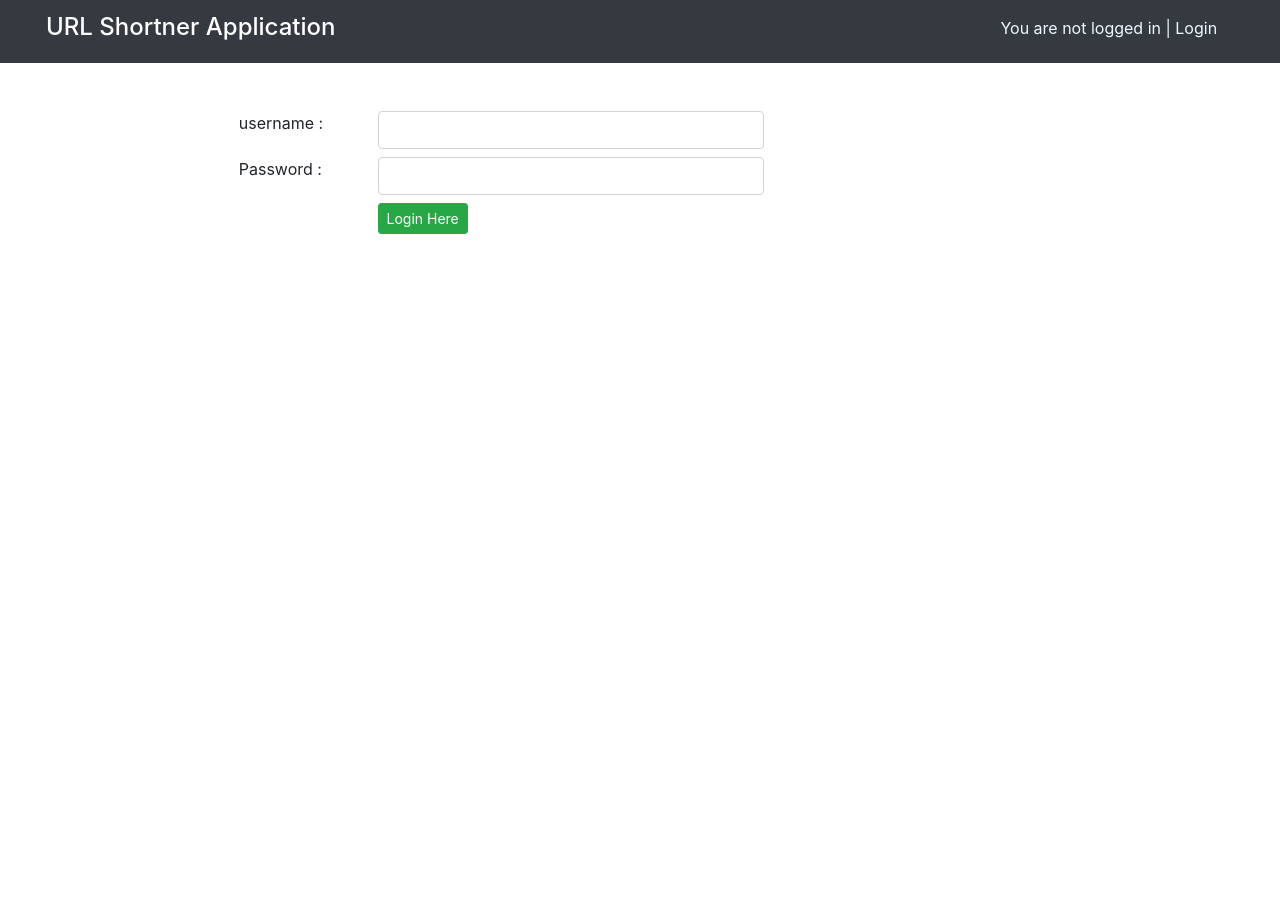
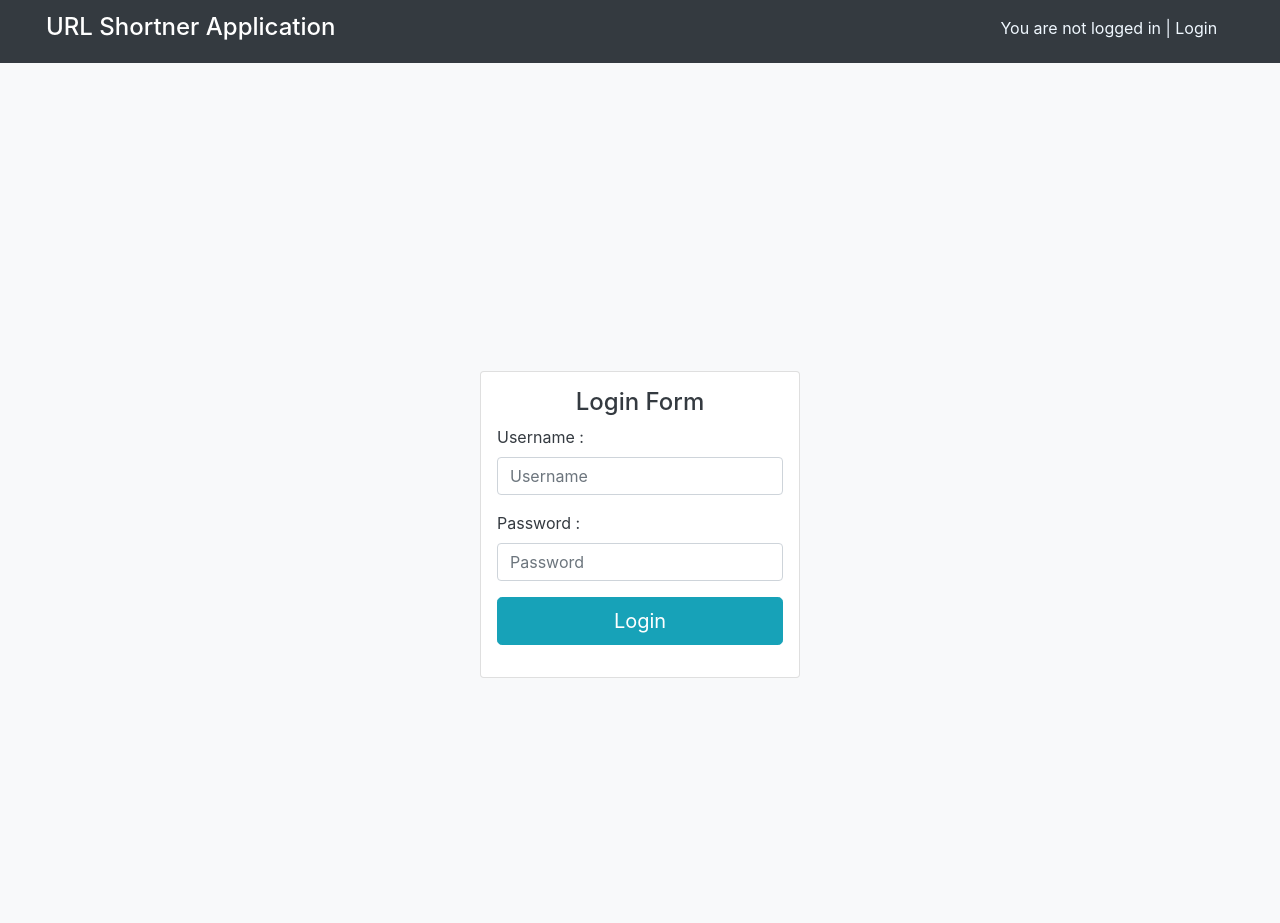
Before and after one commit to ravinasavani/shortenedurl, a Django app: page / in a window 1280 px wide. Run offline with Django 4.2, Linux system fonts and the light colour scheme.

Commit message:
style the form

```diff
--- a/templates/base.html
+++ b/templates/base.html
@@ -6,13 +6,16 @@
     <meta http-equiv="X-UA-Compatible" content="ie=edge" />
     <link rel="stylesheet" href="https://cdn.jsdelivr.net/npm/bootstrap@4.6.1/dist/css/bootstrap.min.css">
     <link rel="stylesheet" href="https://cdnjs.cloudflare.com/ajax/libs/font-awesome/4.7.0/css/font-awesome.min.css">
-    <script src="https://cdn.jsdelivr.net/npm/jquery@3.6.0/dist/jquery.slim.min.js"></script>
-    <script src="https://cdn.jsdelivr.net/npm/popper.js@1.16.1/dist/umd/popper.min.js"></script>
     <script src="https://cdn.jsdelivr.net/npm/bootstrap@4.6.1/dist/js/bootstrap.bundle.min.js"></script>
     <title>URL Shortner | {% block title %}{% endblock %}</title>
+    <style>
+      body,html {
+          height: 100%;
+          overflow: hidden;
+      }
+    </style>
   </head>
   <body>
-
     <div class="col-md-12 d-flex bg-dark ">
       <div class="col-md-9">
         <nav class="navbar navbar-expand-sm bg-dark navbar-dark">
@@ -33,8 +36,7 @@
         {% endif %}
       </div>
     </div>
-
-    <div class="container">
+    <div class="container-fluid h-100 text-dark">
         {% block content %}{% endblock %}
     </div>
   </body>
--- a/templates/home.html
+++ b/templates/home.html
@@ -7,10 +7,9 @@
 {% block content %}
     <div class="container">
         <div class="col-md-6 my-3">
-
             <form method="POST" action="{% url 'createshorturl' %}">
                 {% csrf_token %}
-                <label>URL</label>
+                <h5>Paste the URL to be shortened</h5>
                 <input type="url" name="url" placeholder="Enter the link here" class="form-control" required>
                 <button type="submit" class="btn btn-success my-2">Shorten URL</button>
             </form>
@@ -28,7 +27,6 @@
                         <tr>
                             <th>Long URL</th>
                             <th>Short URL</th>
-                            <!-- <th>Slug</th> -->
                         </tr>
                         </thead>
                         <tbody>
@@ -37,7 +35,6 @@
                                 <td><a href="{{url.url}}" target="_blank">{{url.url}}</a></td>
                                 <td> <a href="{% url 'redirecturl' url.slug %}" target="_blank">
                                     {{ request.META.HTTP_HOST }}/{{url.slug}}</a></td>
-                                <!-- <td>{{url.slug}}</td> -->
                                 </tr>
                             {% endfor %}
                         </tbody>
--- a/templates/login_form.html
+++ b/templates/login_form.html
@@ -5,33 +5,25 @@
 {% endblock %}
 
 {% block content %}
-<div class="col-md-9 container mt-5">
-    <form name="login_form" action="{% url 'login_user' %}" method="post">
-        {% csrf_token %}
 
-        <div class="row my-2">
-            <div class="col-2">
-                <label>username :</label>
+<div class="row justify-content-center align-items-center h-100 bg-light">
+    <div class="card col col-sm-6 col-md-6 col-lg-4 col-xl-3 p-3">
+        <form name="login_form" action="{% url 'login_user' %}" method="post">
+            {% csrf_token %}
+            <h4 style="text-align: center;">Login Form</h4>
+            <div class="form-group">
+                <label>Username :</label>
+                <input type="text" class="form-control" name="username" placeholder="Username">
             </div>
-            <div class="col-6">
-                <input type="text" class="form-control" name="username">
+            <div class="form-group">
+                <label>Password :</label>
+                <input type="password" class="form-control" name="password" placeholder="Password">
             </div>
-        </div>
-        <div class="row my-2">
-            <div class="col-2">
-                <label>Password :</label>
+            <div class="form-group">
+                <button type="submit" class="btn btn-info btn-lg btn-block" value="Login">Login
             </div>
-            <div class="col-6">
-                <input type="password" class="form-control" name="password">
-            </div>
-        </div>
-        <div class="row my-2">
-            <div class="col-2">
-            </div>
-            <div class="col-6">
-                <button type="submit" class="btn btn-sm btn-success" value="Login">Login Here
-            </div>
-        </div>
-    </form>
+        </form>
+    </div>
 </div>
+
 {% endblock %}
```
Also changed, not shown: db.sqlite3. Lines whose indentation alone changed are shown as unchanged.
